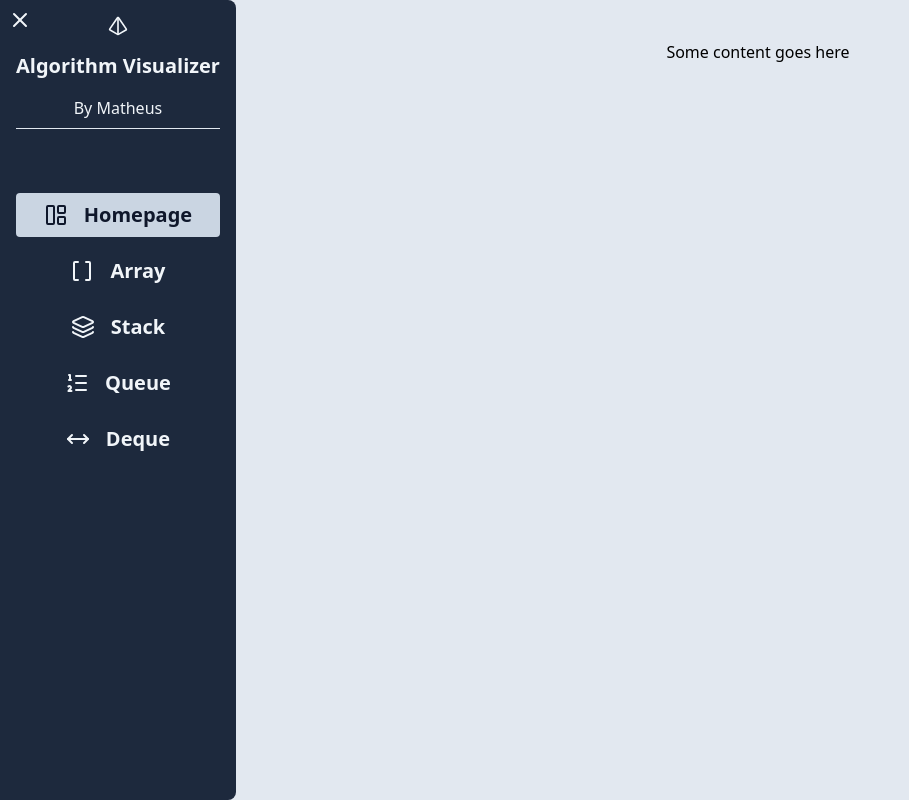
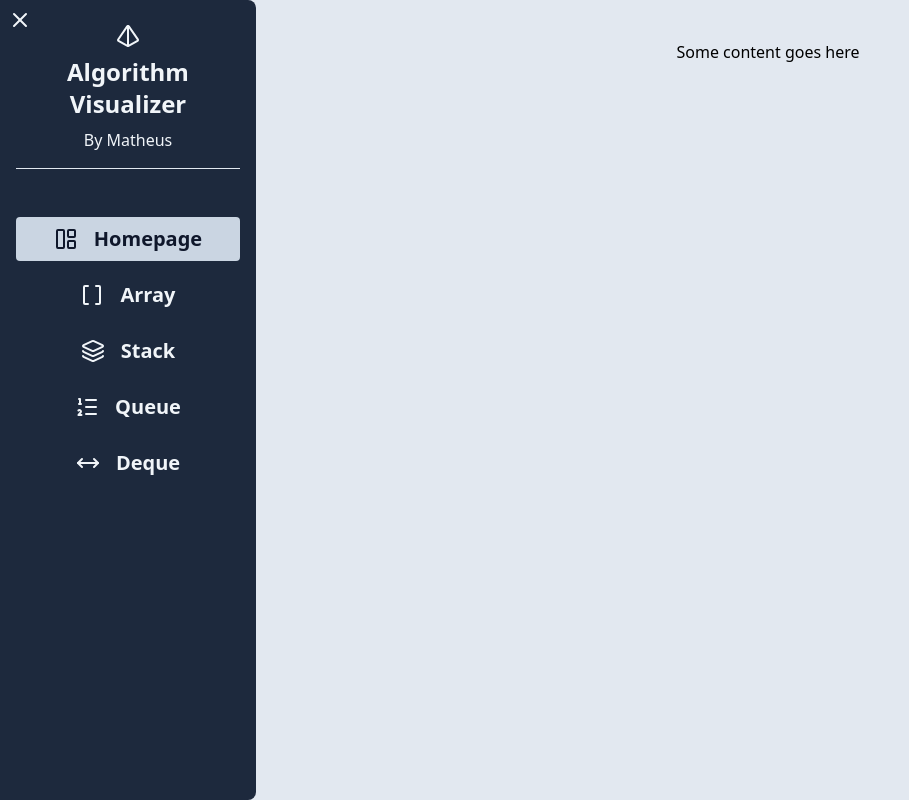
Before and after one commit to MathHenr/algorithm-visualizer, a Next.js app: page / in a window 1280 px wide. Both pictures are taken after a click on the icon 40 px from the left and 55 px from the top of the page. Shown: the whole page, without its empty margins (0-909 px from the left). Built offline with nearby package versions, Linux system fonts and the light colour scheme.

Commit message:
fix: adjusting toggle transtion animation.

```diff
--- a/src/components/Content/index.tsx
+++ b/src/components/Content/index.tsx
@@ -8,7 +8,7 @@ export function Content({ children }: ContentProp) {
   return (
     <div
       className={clsx(
-        "flex-1 h-full flex p-10 text-salte-900 overflow-y-auto overflow-x-hidden transition-all ease-in-out duration-300",
+        "flex-1 h-full flex p-10 text-salte-900 overflow-y-auto overflow-x-hidden transition-all ease-in-out duration-5000",
       )}
     >
       <div className={clsx("max-w-7xl mx-auto")}> {children} </div>
--- a/src/components/Sidebar/index.tsx
+++ b/src/components/Sidebar/index.tsx
@@ -37,46 +37,41 @@ export function Sidebar() {
   return (
     <aside
       className={clsx(
-        "bg-slate-800 min-h-screen relative flex flex-col items-center text-slate-100",
-        "duration-300 ease-in-out transition-all overflow-y-auto",
+        "min-h-screen relative flex flex-col items-center bg-slate-800 text-slate-100",
+        "duration-300 ease-in-out transition-all overflow-hidden",
         isOpen
-          ? "w-fit p-10 sm:p-4 sm:max-w-75 sm:rounded-tr-lg sm:rounded-br-lg"
-          : "w-fit p-2 sm:w-20 rounded-tr-lg rounded-br-lg",
+          ? "w-64 p-2 sm:max-w-75 sm:p-4 sm:rounded-tr-lg sm:rounded-br-lg"
+          : "w-20 p-2 sm:p-4 rounded-tr-lg rounded-br-lg",
       )}
     >
       <div
         className={clsx(
-          "flex flex-col gap-4 text-center mb-16 border-b border-b-slate-200",
-          "sm:w-fit",
-          isOpen ? "" : "h-24 justify-center",
+          "flex flex-col gap-2 p-2 items-center mb-12 border-b border-b-slate-200",
         )}
       >
-        {isOpen && (
-          <>
-            <span className={clsx("flex justify-center")}>
-              <PyramidIcon size={20} />
+        <span className={clsx(!isOpen && "h-full flex items-center")}>
+          <PyramidIcon
+            onClick={() => setIsOpen(true)}
+            className={clsx(
+              "w-6 h-6 mx-auto transition",
+              !isOpen && "hover:text-slate-200/80 cursor-pointer",
+            )}
+          />
         </span>
-            <h2 className={clsx("font-extrabold text-2xl/tight", "sm:text-xl")}>
+
+        <h2
+          className={clsx(
+            isOpen ? "text-center font-extrabold text-2xl" : "hidden",
+          )}
+        >
           Algorithm Visualizer
         </h2>
-            <Link href="#" className={clsx("mb-2")}>
+        <Link href="#" className={clsx("mb-2", isOpen ? "block" : "hidden")}>
           By{" "}
           <span className={clsx("hover:text-slate-50/80 transition")}>
             Matheus
           </span>
         </Link>
-          </>
-        )}
-
-        {!isOpen && (
-          <span className={clsx("text-center")}>
-            <PyramidIcon
-              onClick={() => setIsOpen(!isOpen)}
-              size={24}
-              className="cursor-pointer hover:text-slate-200/80 transition"
-            />
-          </span>
-        )}
       </div>
 
       <nav
```
Lines whose indentation alone changed are shown as unchanged.
